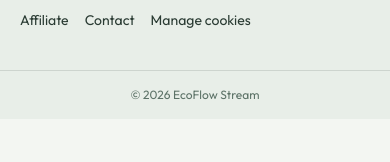
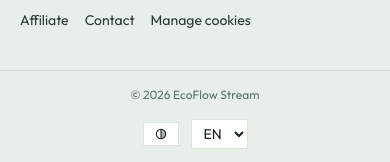
Before and after one commit to gjai/n3xtecoflow, a Next.js app: page /en in a window 390 px wide. Shown: the part 7673-7835 px from the top of the page. Before the commit the page ends 7792 px from the top, so only its background shows below. Built offline with nearby package versions, Linux system fonts and the light colour scheme.

Commit message:
Move theme and language controls to the footer.
Co-authored-by: Cursor <cursoragent@cursor.com>

```diff
--- a/src/components/SiteFooter.tsx
+++ b/src/components/SiteFooter.tsx
@@ -3,10 +3,13 @@
 import { useLocale, useTranslations } from "next-intl";
 import { Link } from "@/i18n/navigation";
 import { CookieSettingsButton } from "./CookieSettingsButton";
+import { LanguageSwitcher } from "./LanguageSwitcher";
+import { ThemeToggle } from "./ThemeToggle";
 import { useSite } from "./SiteProvider";
 
 export function SiteFooter() {
   const t = useTranslations("footer");
+  const tNav = useTranslations("nav");
   const site = useSite();
   const locale = useLocale();
   const year = new Date().getFullYear();
@@ -47,8 +50,16 @@ export function SiteFooter() {
           <CookieSettingsButton label={t("manageCookies")} />
         </div>
       </div>
-      <div className="border-t border-[var(--line)] px-5 py-4 text-center text-xs text-[var(--muted)] md:px-8">
-        {t("rights", { year }).replace("EcoFlow Stream", site.brand.name)}
+      <div className="border-t border-[var(--line)] px-5 py-4 md:px-8">
+        <div className="mx-auto flex max-w-6xl flex-col items-center justify-between gap-4 sm:flex-row">
+          <p className="text-center text-xs text-[var(--muted)] sm:text-left">
+            {t("rights", { year }).replace("EcoFlow Stream", site.brand.name)}
+          </p>
+          <div className="flex flex-wrap items-center justify-center gap-3">
+            <ThemeToggle locale={locale} />
+            <LanguageSwitcher label={tNav("language")} />
+          </div>
+        </div>
       </div>
     </footer>
   );
--- a/src/components/SiteHeader.tsx
+++ b/src/components/SiteHeader.tsx
@@ -1,16 +1,13 @@
 "use client";
 
-import { useLocale, useTranslations } from "next-intl";
+import { useTranslations } from "next-intl";
 import { useState } from "react";
 import { Link } from "@/i18n/navigation";
-import { LanguageSwitcher } from "./LanguageSwitcher";
-import { ThemeToggle } from "./ThemeToggle";
 import { useSite } from "./SiteProvider";
 
 export function SiteHeader() {
   const t = useTranslations("nav");
   const site = useSite();
-  const locale = useLocale();
   const [open, setOpen] = useState(false);
 
   const links = [
@@ -32,7 +29,7 @@ export function SiteHeader() {
         >
           {site.brand.name}
         </Link>
-        <nav className="hidden items-center gap-4 text-sm text-[var(--hero-muted)] xl:flex">
+        <nav className="hidden items-center gap-5 text-sm text-[var(--hero-muted)] xl:flex">
           {links.map((l) => (
             <Link
               key={l.href}
@@ -42,8 +39,6 @@ export function SiteHeader() {
               {l.label}
             </Link>
           ))}
-          <ThemeToggle locale={locale} />
-          <LanguageSwitcher label={t("language")} />
         </nav>
         <button
           type="button"
@@ -71,10 +66,6 @@ export function SiteHeader() {
                 {l.label}
               </Link>
             ))}
-            <div className="flex flex-wrap items-center gap-3 pt-2">
-              <ThemeToggle locale={locale} />
-              <LanguageSwitcher label={t("language")} />
-            </div>
           </div>
         </div>
       ) : null}
```
